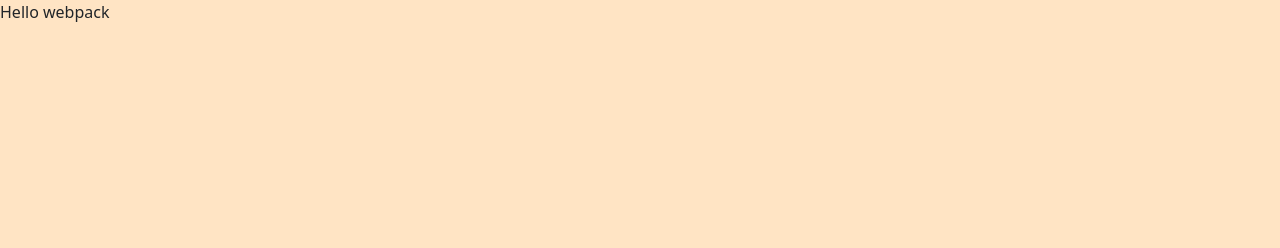
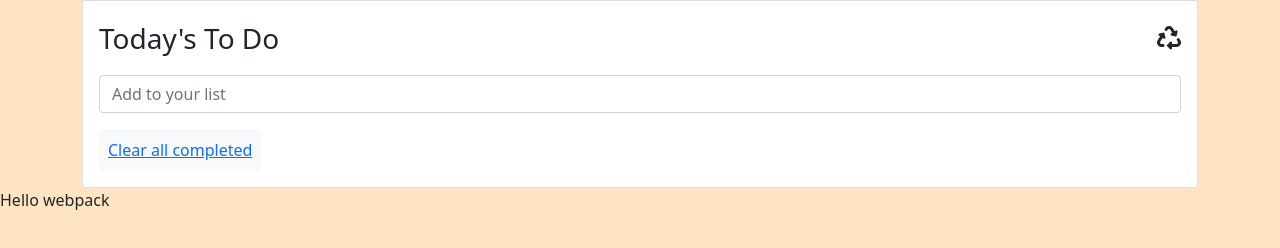
Before and after one commit to jodrack07/todo-list-app, a website built with webpack: page src/index.html in a window 1280 px wide. Built offline with nearby package versions, Linux system fonts and the light colour scheme.

Commit message:
Add the markup file

```diff
--- a/src/index.html
+++ b/src/index.html
@@ -10,7 +10,43 @@
       integrity="sha384-EVSTQN3/azprG1Anm3QDgpJLIm9Nao0Yz1ztcQTwFspd3yD65VohhpuuCOmLASjC"
       crossorigin="anonymous"
     />
+    <link rel="preconnect" href="https://fonts.googleapis.com" />
+    <link rel="preconnect" href="https://fonts.gstatic.com" crossorigin />
+    <link
+      href="https://fonts.googleapis.com/css2?family=Roboto:ital,wght@0,100;0,300;0,400;1,100&display=swap"
+      rel="stylesheet"
+    />
+    <link
+      rel="stylesheet"
+      href="https://cdnjs.cloudflare.com/ajax/libs/font-awesome/6.0.0/css/all.min.css"
+    />
     <title>To-do app</title>
   </head>
-  <body></body>
+  <body>
+    <div class="container">
+      <div class="row">
+        <div class="col-lg-12">
+          <div class="card card-white">
+            <div class="card-body">
+              <div
+                class="todo-intro mb-3 d-flex justify-content-between align-items-center"
+              >
+                <span class="fs-3">Today's To Do</span>
+                <i class="fa-solid fa-recycle fs-4"></i>
+              </div>
+              <input
+                type="text"
+                class="form-control add-task"
+                placeholder="Add to your list"
+              />
+              <ul class="todos"></ul>
+              <div class="text-center btn btn-light p-2 delete-all-btn">
+                <a href="#">Clear all completed</a>
+              </div>
+            </div>
+          </div>
+        </div>
+      </div>
+    </div>
+  </body>
 </html>
```
